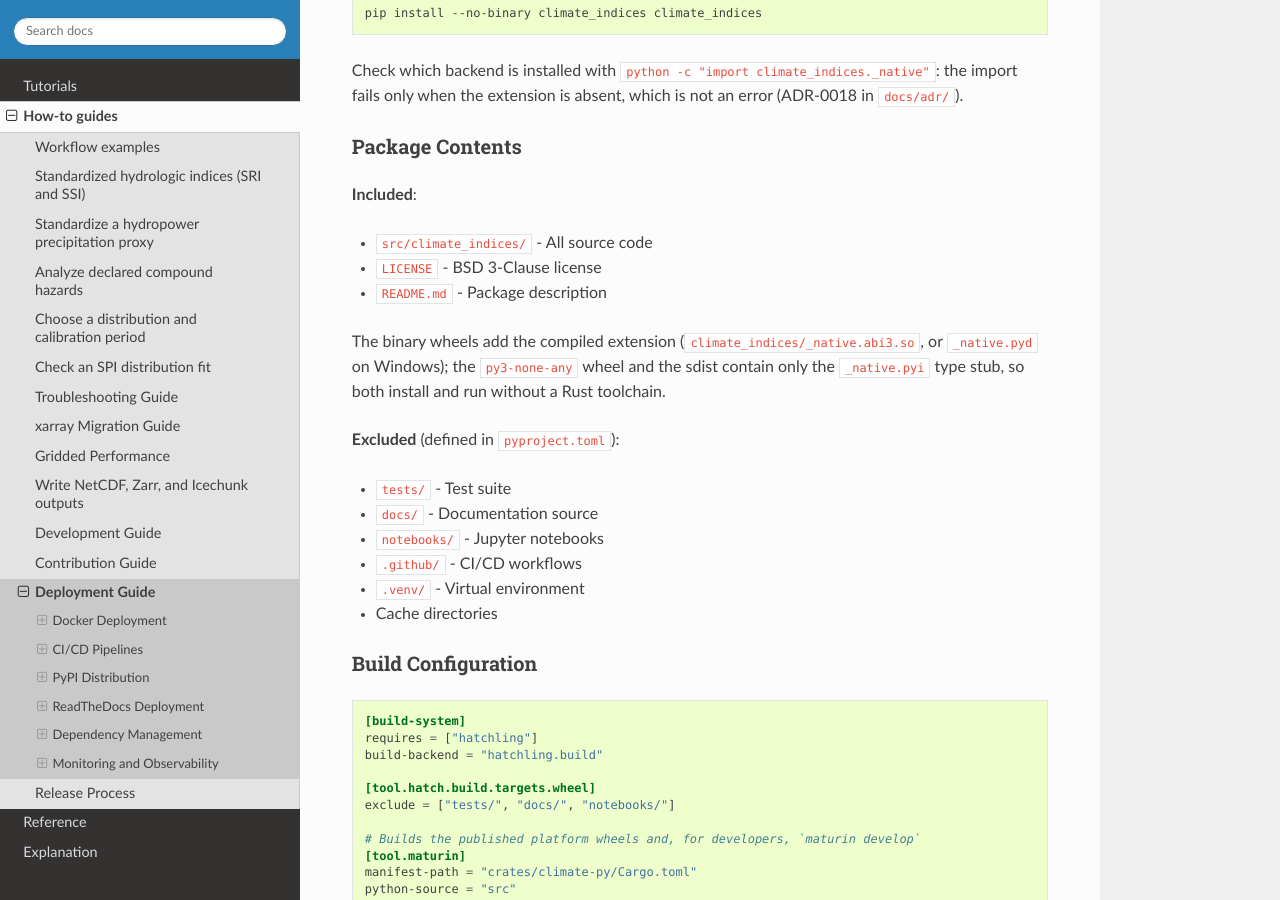
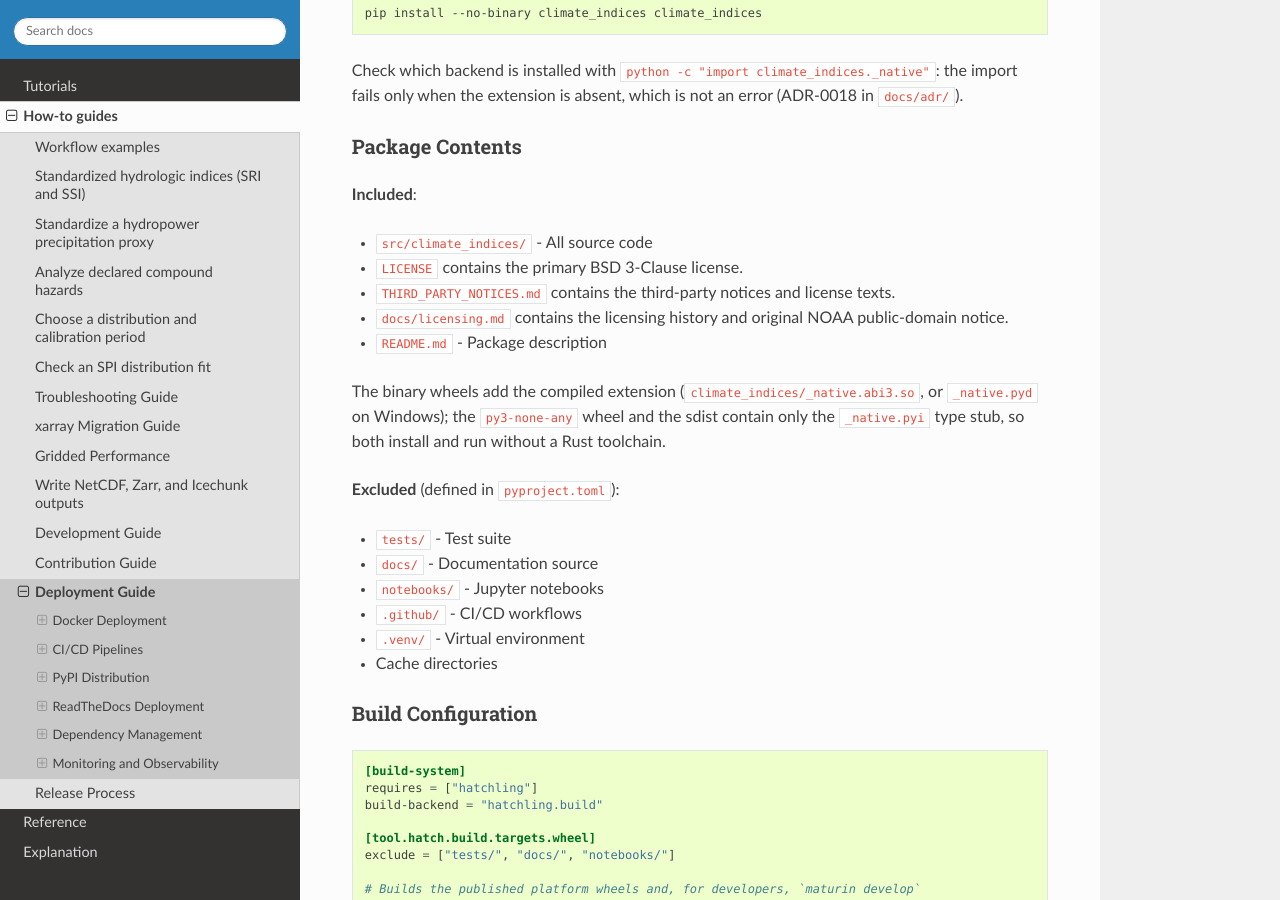
Before and after one commit to monocongo/climate_indices, a Sphinx documentation site: the page built from docs/deployment-guide.md, in a window 1280 px wide and 900 px high, scrolled down 3947 px. Built offline with Sphinx 7.4.7 and the Read the Docs theme 3.1.0, drawn with Linux system fonts in a browser that asks for light colours.

Commit message:
docs(packaging): list all distributed legal documents
Finding: 4436475304
Review-Anchor: https://github.com/monocongo/climate_indices/pull/1523#discussion_r4436475304

```diff
--- a/docs/deployment-guide.md
+++ b/docs/deployment-guide.md
@@ -175,7 +175,9 @@ import fails only when the extension is absent, which is not an error
 ### Package Contents
 **Included**:
 - `src/climate_indices/` - All source code
-- `LICENSE` - BSD 3-Clause license
+- `LICENSE` contains the primary BSD 3-Clause license.
+- `THIRD_PARTY_NOTICES.md` contains the third-party notices and license texts.
+- `docs/licensing.md` contains the licensing history and original NOAA public-domain notice.
 - `README.md` - Package description
 
 The binary wheels add the compiled extension (`climate_indices/_native.abi3.so`, or
```
